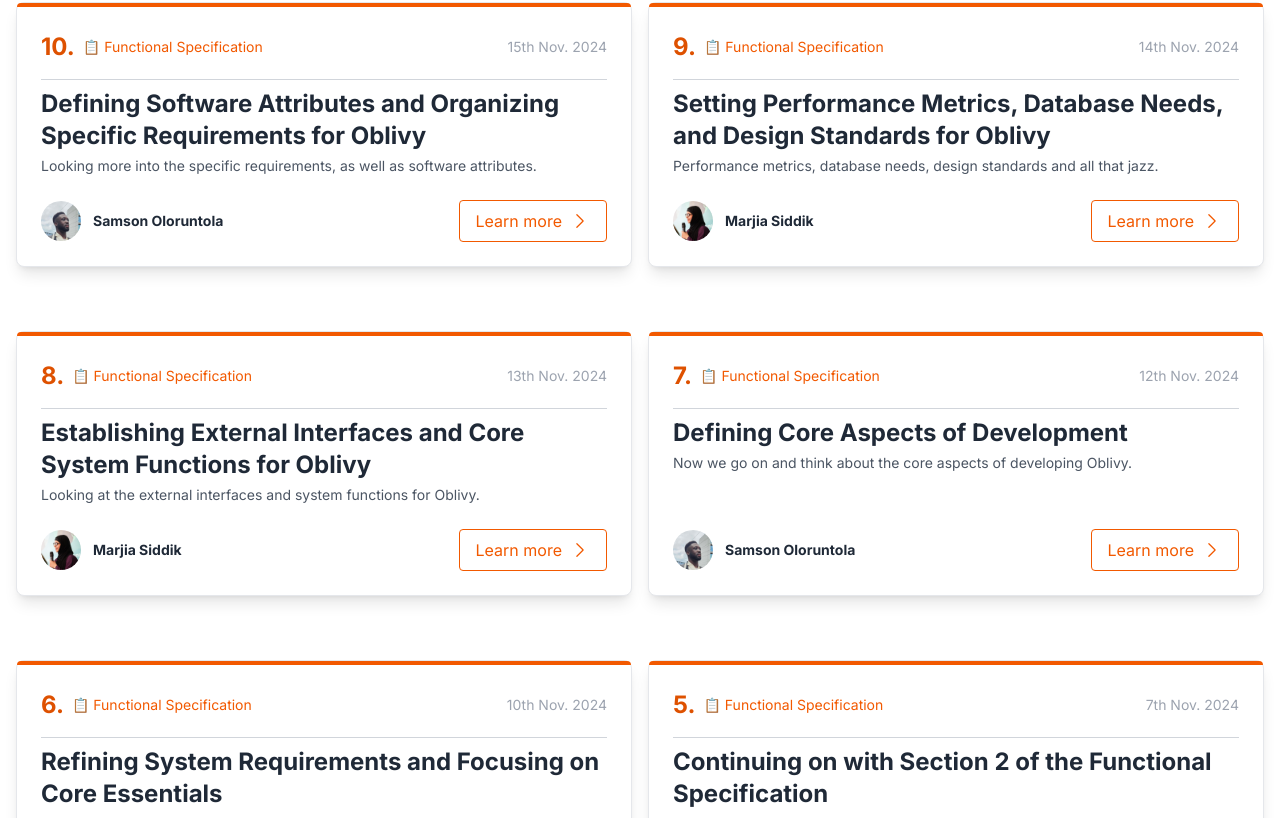
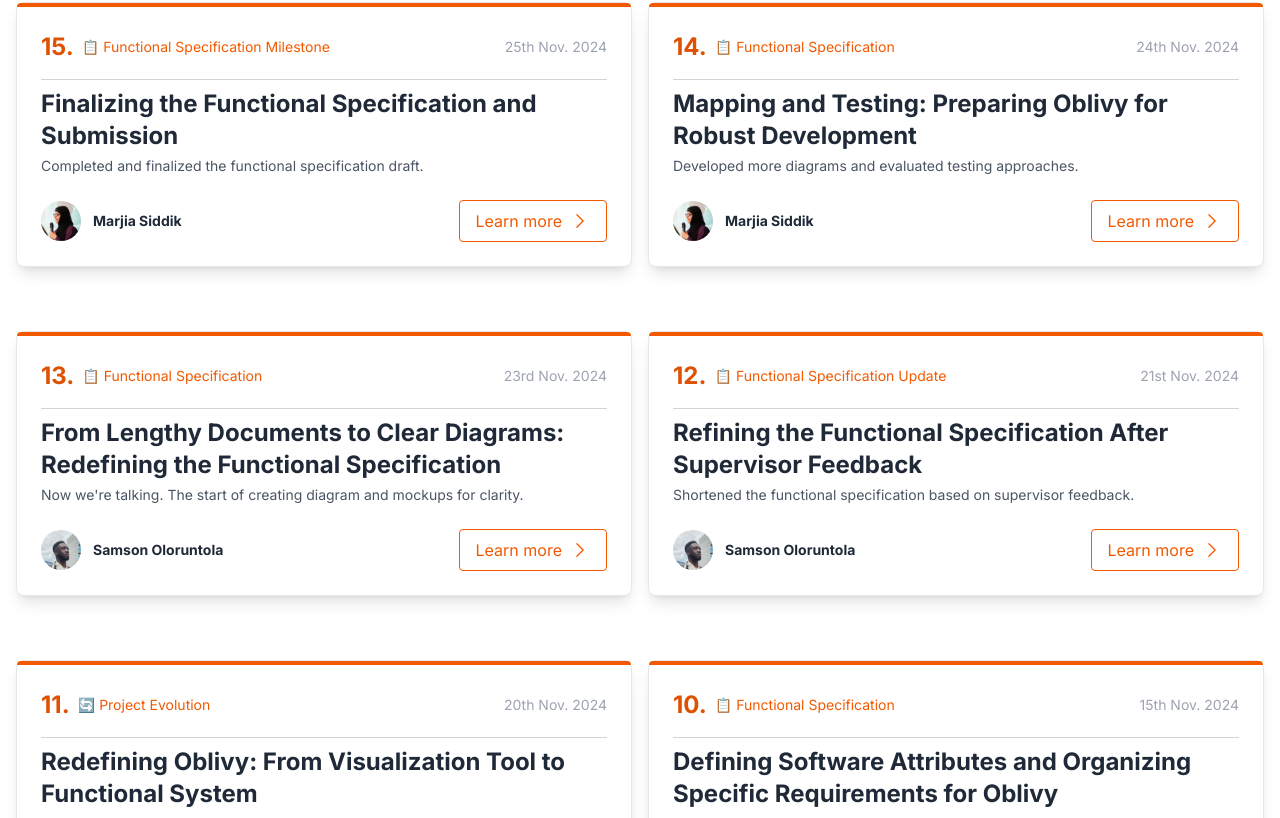
Before and after one commit to type0-1/blog, a React (Create React App) app: page / in a window 1280 px wide. Shown: the part 282-1100 px from the top of the page. Built offline with nearby package versions, Linux system fonts and the light colour scheme.

Commit message:
New entries

```diff
--- a/src/components/MainSection.js
+++ b/src/components/MainSection.js
@@ -8,6 +8,54 @@
 gsap.registerPlugin(ScrollTrigger);
 
 const cardData = [
+  {
+    blogTitle: "Finalizing the Functional Specification and Submission",
+    author: "Marjia Siddik",
+    date: "25th Nov. 2024",
+    topic: "📋 Functional Specification Milestone",
+    desc: "Completed and finalized the functional specification draft.",
+    authorImage: marjiaImage,
+    blogId: 15,
+
+  },
+  {
+    blogTitle: "Mapping and Testing: Preparing Oblivy for Robust Development",
+    author: "Marjia Siddik",
+    date: "24th Nov. 2024",
+    topic: "📋 Functional Specification",
+    desc: "Developed more diagrams and evaluated testing approaches.",
+    authorImage: marjiaImage,
+    blogId: 14,
+
+  },
+  {
+    blogTitle: "From Lengthy Documents to Clear Diagrams: Redefining the Functional Specification",
+    author: "Samson Oloruntola",
+    date: "23rd Nov. 2024",
+    topic: "📋 Functional Specification",
+    desc: "Now we're talking. The start of creating diagram and mockups for clarity.",
+    authorImage: samsonImage,
+    blogId: 13,
+
+  },
+  {
+    blogTitle: "Refining the Functional Specification After Supervisor Feedback",
+    author: "Samson Oloruntola",
+    date: "21st Nov. 2024",
+    topic: "📋 Functional Specification Update",
+    desc: "Shortened the functional specification based on supervisor feedback.",
+    authorImage: samsonImage,
+    blogId: 12,
+  },
+  {
+    blogTitle: "Redefining Oblivy: From Visualization Tool to Functional System",
+    author: "Marjia Siddik",
+    date: "20th Nov. 2024",
+    topic: "🔄 Project Evolution",
+    desc: "Transforming Oblivy into a functional system.",
+    authorImage: marjiaImage,
+    blogId: 11,
+  },
   {
     blogTitle: "Defining Software Attributes and Organizing Specific Requirements for Oblivy",
     author: "Samson Oloruntola",
--- a/src/data/blogEntries.js
+++ b/src/data/blogEntries.js
@@ -1,4 +1,115 @@
 export const blogPosts = [
+  {
+    id: '15',
+    title: 'Finalizing the Functional Specification and Submission',
+    author: 'Marjia Siddik',
+    date: '25th Nov. 2024',
+    topic: '📋 Functional Specification Milestone',
+    authorImage: require('../images/Marjia.jpeg'),
+    content: `
+      <h2>Finalizing the Functional Specification</h2>
+      <p>Today marks a major milestone in the Oblivy project—we finalized our functional specification draft and received the go-ahead from our supervisor! This was a critical step in solidifying our project direction and ensuring alignment with the original goals.</p>
+
+      <ul>
+        <li><strong>Supervisor Approval:</strong> After several iterations and feedback cycles, our supervisor gave the thumbs up, confirming that the functional specification meets all expectations and covers necessary details.</li>
+        <li><strong>Markdown Submission:</strong> The finalized document was formatted in markdown for easy readability and version control, then submitted to our GitLab repository for future reference and collaboration.</li>
+      </ul>
+
+      <p>With the functional specification now complete and approved, we’re ready to dive fully into development. This submission marks the end of one phase and the beginning of an exciting journey to bring Oblivy to life!</p>
+    `
+  },
+  {
+    id: '14',
+    title: 'Mapping and Testing: Preparing Oblivy for Robust Development',
+    author: 'Marjia Siddik',
+    date: '24th Nov. 2024',
+    topic: '📋 Functional Specification',
+    authorImage: require('../images/Marjia.jpeg'),
+    content: `
+      <h2>Mapping and Testing Oblivy</h2>
+      <p>As we progress in the development phase, our focus has shifted to detailed planning and testing to ensure a smooth implementation for Oblivy. Here’s what we accomplished today:</p>
+
+      <ul>
+        <li><strong>Testing Ideas:</strong> We evaluated various testing approaches to ensure Oblivy’s reliability and performance, including:
+          <ul>
+            <li><strong>Stress Testing:</strong> To see how the system handles extreme conditions.</li>
+            <li><strong>Performance Testing:</strong> To measure speed and responsiveness under typical loads.</li>
+            <li><strong>Unit Testing:</strong> To validate individual components work as intended.</li>
+            <li><strong>Integration Testing:</strong> To ensure seamless interaction between different system modules.</li>
+          </ul>
+        </li>
+        <li><strong>Deployment Diagram:</strong> Detailed how Oblivy will be hosted and its deployment strategy, ensuring clarity in infrastructure planning.</li>
+        <li><strong>Use Case Diagram:</strong> Illustrated how users will interact with Oblivy, from dataset upload to encrypted file retrieval.</li>
+        <li><strong>Data Validation Flowchart:</strong> Mapped out the steps for ensuring input data meets all required criteria.</li>
+        <li><strong>Data Flow Diagram:</strong> Highlighted how information moves through Oblivy’s system, from input to output.</li>
+        <li><strong>System Interaction Sequence Diagram:</strong> Provided a step-by-step view of the interactions between system components during a typical operation.</li>
+        <li><strong>GANTT Chart:</strong> Created a timeline to track tasks and ensure we stay on schedule for delivery.</li>
+      </ul>
+
+      <p>With these tools in place, we’re confident that Oblivy will meet its functional and performance goals. The diagrams and testing plans ensure a strong foundation for both development and evaluation.</p>
+    `
+  },
+  {
+    id: '13',
+    title: 'From Lengthy Documents to Clear Diagrams: Redefining the Functional Specification',
+    author: 'Samson Oloruntola',
+    date: '23rd Nov. 2024',
+    topic: '📋 Functional Specification',
+    authorImage: require('../images/Samson.jpeg'),
+    content: `
+      <h2>Redefining the Functional Specification</h2>
+      <p>We’ve taken the functional specification to the next level, turning it into a concise yet detailed version. This transformation not only streamlines our project documentation but also provides a clearer vision for development. Here’s what we’ve accomplished:</p>
+
+      <ul>
+        <li><strong>High-Level System Architecture Diagram:</strong> We created a visual representation of how the system’s components will interact, ensuring everyone has a clear understanding of Oblivy’s structure.</li>
+        <li><strong>Data Processing Flowchart:</strong> A step-by-step diagram illustrating how data flows through the system, from upload to encryption and output.</li>
+        <li><strong>UI Mockups:</strong> Designed interface layouts for key pages, including the hero page, metrics dashboard, file feedback, and dataset download pages. These mockups give us a clear direction for frontend development.</li>
+        <li><strong>Deployment Diagram:</strong> Visualized how the system will be deployed, detailing server configurations and hosting requirements.</li>
+      </ul>
+
+      <p>With these diagrams and mockups, we’ve replaced lengthy text with visuals that communicate our system’s design more effectively. This shift not only helps our team stay aligned but also sets a strong foundation for the implementation phase.</p>
+    `
+  },
+  {
+    id: '12',
+    title: 'Refining the Functional Specification After Supervisor Feedback',
+    author: 'Samson Oloruntola',
+    date: '21st Nov. 2024',
+    topic: '📋 Functional Specification Update',
+    authorImage: require('../images/Samson.jpeg'),
+    content: `
+      <h2>Refining the Functional Specification</h2>
+      <p>After our first supervisor meeting, we received valuable feedback on our functional specification. While it was comprehensive, it was also overly detailed and added unnecessary complexity to the project. Simplifying it has not only reduced our workload but has also made our goals more achievable.</p>
+
+      <ul>
+        <li><strong>Streamlining the Document:</strong> We shortened the specification to focus on the core functionalities of Oblivy, ensuring it’s clear and concise.</li>
+        <li><strong>Focus on Usability:</strong> By cutting down on redundant details, we can now prioritize implementing features that matter most to the end user, such as seamless encryption and intuitive interaction.</li>
+        <li><strong>Efficient Development:</strong> The revised specification aligns better with our timeline, allowing us to allocate resources effectively without compromising on quality.</li>
+      </ul>
+
+      <p>This adjustment has set a clearer path for the development phase, and we’re confident it will help us deliver a polished and functional version of Oblivy.</p>
+    `
+  },
+  {
+    id: '11',
+    title: 'Redefining Oblivy: From Visualization Tool to Functional System',
+    author: 'Marjia Siddik',
+    date: '20th Nov. 2024',
+    topic: '🔄 Project Evolution',
+    authorImage: require('../images/Marjia.jpeg'),
+    content: `
+      <h2>Transforming Oblivy into a Functional System</h2>
+      <p>We’ve made a significant pivot in the project’s direction! Initially, Oblivy was planned as a visualization tool to demonstrate the Path ORAM protocol. However, we’ve now reimagined it as a fully functional system that provides real-world utility to users.</p>
+
+      <ul>
+        <li><strong>User Dataset Upload:</strong> Oblivy’s frontend will now allow users to upload their own datasets, providing a seamless way for users to interact with the system.</li>
+        <li><strong>Encryption Process:</strong> Uploaded datasets will be encrypted using the Path ORAM protocol alongside AES encryption, ensuring both access pattern obfuscation and robust data security.</li>
+        <li><strong>File Return:</strong> After processing, Oblivy will return an encrypted version of the user’s dataset, delivering a tangible output that highlights the system’s functionality.</li>
+      </ul>
+
+      <p>This change not only increases the practicality of Oblivy but also challenges us to expand our development goals and refine the system’s architecture. We’re excited to see this new direction take shape!</p>
+    `
+  },
   {
     id: '10',
     title: 'Defining Software Attributes and Organizing Specific Requirements for Oblivy',
```
